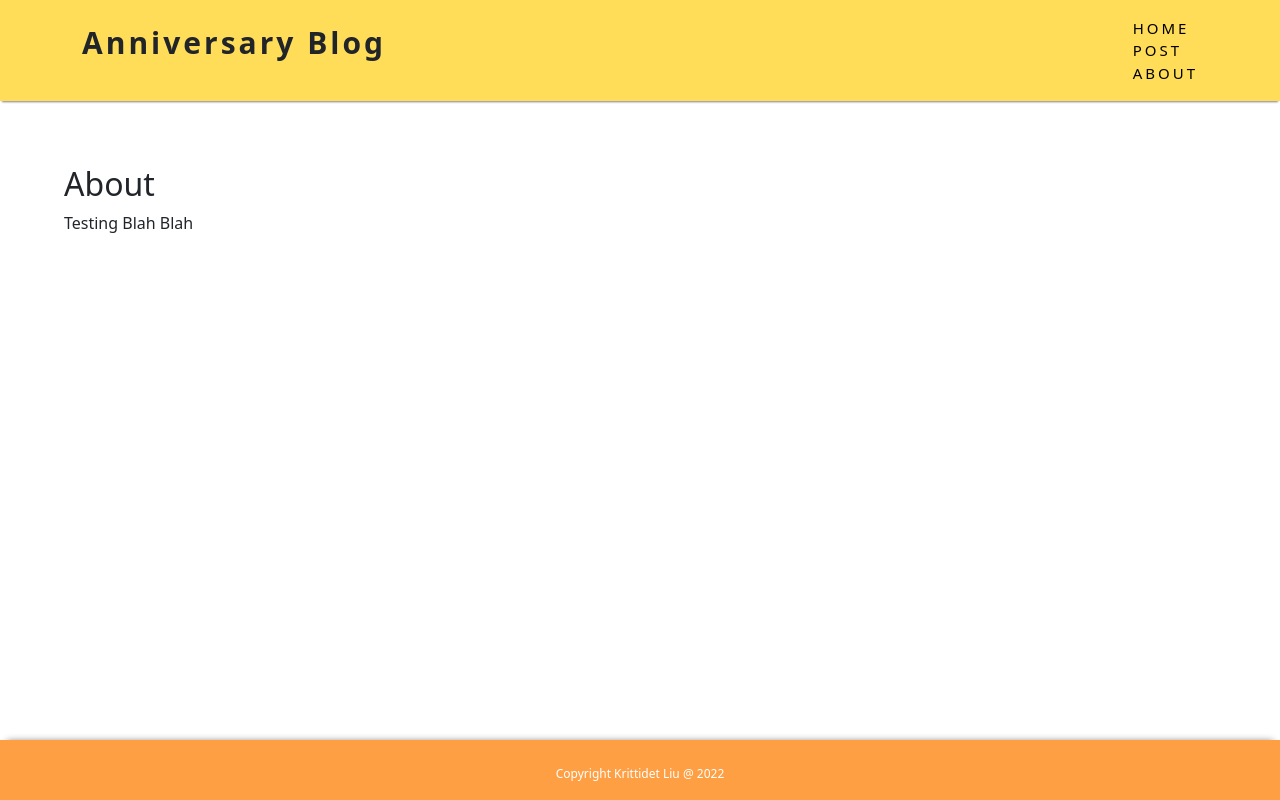
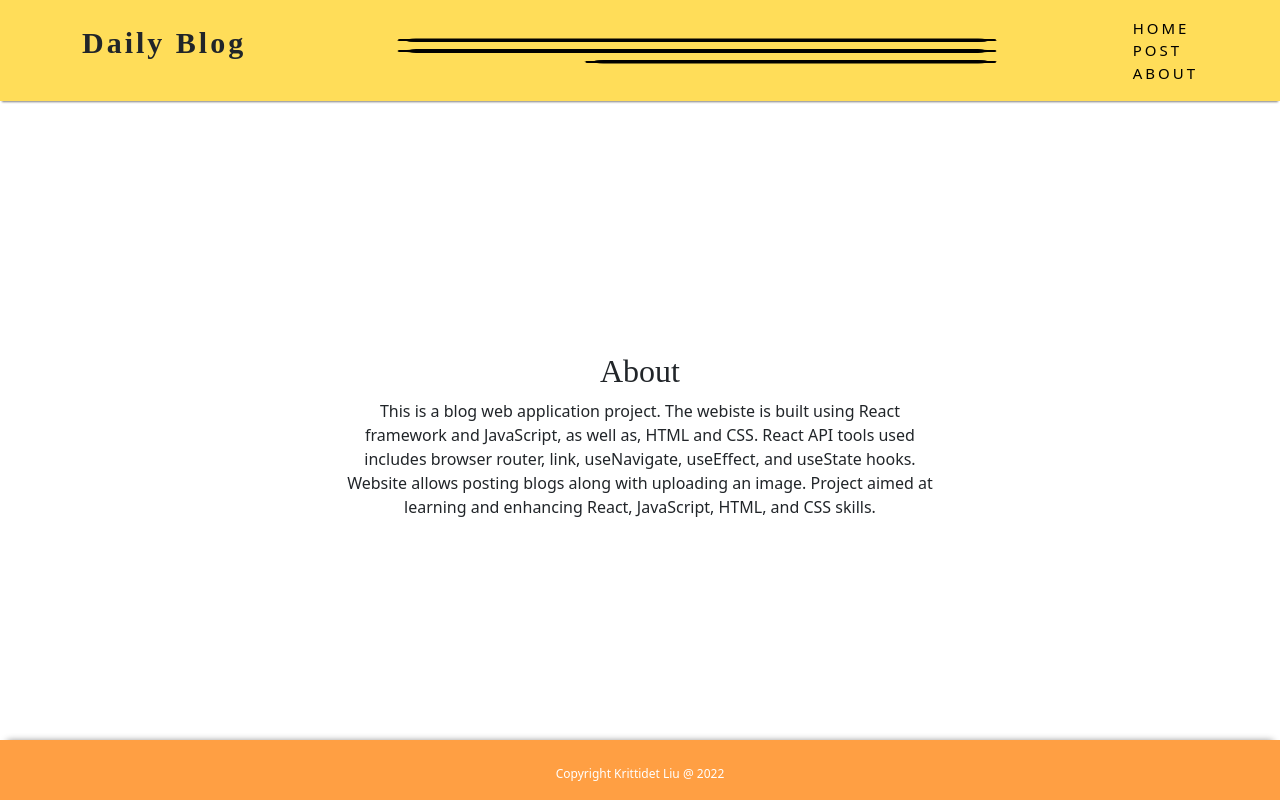
Before and after one commit to Chien09/Blog-React, a React (Create React App) app: page /about in a window 1280 px wide. Built offline with nearby package versions, Linux system fonts and the light colour scheme; a web font is replaced by a local one.

Commit message:
Project Updates
-About page text
-Update on CSS styles
-Image render in Home page after upload

```diff
--- a/public/styles.css
+++ b/public/styles.css
@@ -1,5 +1,9 @@
 html {
     font-family: "Montserrat", sans-serif;
+}
+
+.cursive-font{
+    font-family: 'Oooh Baby', cursive;
 }
 
 a{
@@ -27,6 +31,11 @@ a{
     color: #ee5253 !important;
 }
 
+.nav-linesimage{
+    width: 600px;
+    height: 50px;
+}
+
 .footer {
 	position: fixed;
 	text-align: center;
@@ -43,9 +52,19 @@ a{
     color: #fff;
 }
 
-.content-container {
-    margin: 5%;
+.content-container{
+    margin: 4%;
     padding-bottom: 15px;
+}
+
+.about-container{
+    text-align: center;
+
+    /*Centering the about <div> */
+    position: fixed;
+    top: 50%;
+    left: 46%;
+    transform: translate(-50%, -50%);
 }
 
 .item{
@@ -54,12 +73,33 @@ a{
 }
 
 .post-container{
-    border-style: solid;
-    border-color: black;
+    overflow-wrap: break-word; /* prevents text to overflow div or box */
+    position: relative;
+    margin-left: auto;
+    margin-right: auto;
+    margin-bottom: 3%;
+    border: 1px solid;
+    padding: 10px;
+    box-shadow: 5px 8px;
+    width: 60%;
     border-radius: 2%;
 }
 
+.delete-button{
+    position: absolute; /* To position at the bottom right corner the Parent Div must have "position: relative" */
+    right:    10px;
+    bottom:   10px;
+}
+
 .image-preview{
-    max-width: 250px;
-    max-height: 250px;
+    border-radius: 5%;
+    max-width: 235px;
+    max-height: 235px;
 }
+
+.post-date{
+    position: absolute; /* To position at the top right corner the Parent Div must have "position: relative" */
+    right:    10px;
+    top:   10px;
+    font-size: smaller;
+}
--- a/src/components/About.jsx
+++ b/src/components/About.jsx
@@ -1,9 +1,9 @@
 
 function About(){
     return(
-        <div className="content-container">
-            <h2>About</h2>
-            <p>Testing Blah Blah</p>
+        <div className="content-container about-container">
+            <h2 className="cursive-font">About</h2>
+            <p>This is a blog web application project. The webiste is built using React framework and JavaScript, as well as, HTML and CSS. React API tools used includes browser router, link, useNavigate, useEffect, and useState hooks. Website allows posting blogs along with uploading an image. Project aimed at learning and enhancing React, JavaScript, HTML, and CSS skills.</p>
         </div>
     );
 }
--- a/src/components/Container.jsx
+++ b/src/components/Container.jsx
@@ -13,8 +13,11 @@ function Container(props){
         <div className="post-container item">
             <h4>{props.title}</h4>
             <p>{props.content}</p>
-            <img className="image-preview" src={props.imgURL} alt="Uploaded Pic"/>
-            <Button variant="contained" startIcon={<DeleteIcon />} onClick={deleteClick}>Delete</Button>
+            <p className="post-date">{props.date}</p>
+            {props.imgURL && <img className="image-preview" src={props.imgURL} alt="Uploaded Pic"/>}
+            <div className="delete-button">
+                <Button size="small" variant="outlined" startIcon={<DeleteIcon />} onClick={deleteClick}>Delete</Button>
+            </div>
         </div>
     );
 }
--- a/src/components/Header.jsx
+++ b/src/components/Header.jsx
@@ -1,4 +1,5 @@
 import {Link} from 'react-router-dom'; //similar to a tag but works with "Router"
+import lines from '../assets/lines.png'; //import image
 
 function Header(){
     return (
@@ -6,10 +7,11 @@ function Header(){
             <nav className="navbar navbar-default navCustom ">
                 <div className="container">
                     <div className="navbar-header">
-                        <p className="navbar-brand"><b>Anniversary Blog</b></p>
+                        <p className="navbar-brand cursive-font"><b>Daily Blog</b></p>
                     </div>
+                    <img className="nav-linesimage" src={lines} alt="Lines"/>
                     <ul className="nav navbar-nav">
-                        {/* Instead of using a tag <a href="/about">About</a> we use react Link*/}
+                        {/* Instead of using a tag <a href="/about">About</a> we use react Link styles appiled on <a> will be appiled on <Link>*/}
                         <li><Link to="/">HOME</Link></li>
                         <li><Link to="/postblog">POST</Link></li>
                         <li><Link to="/about">ABOUT</Link></li>
--- a/src/components/Home.jsx
+++ b/src/components/Home.jsx
@@ -9,14 +9,15 @@ function Home(props){
     const deletePostFunction = props.onDelete;
 
     return (
-        <div className="content-container">
-            <h2>Home</h2>
+        <div className="content-container home-container">
+            <center><h2 className="cursive-font">Home</h2></center>
             {postsData.map((post, index) => (
                 <Container
                     key={index}
                     id={index} //for position of the object, used for deleting the correct object
                     title={post.title}
                     content={post.content}
+                    date={post.date}
                     imgURL={post.imgURL}
                     onDelete={deletePostFunction}
                 />
--- a/src/components/Postblog.jsx
+++ b/src/components/Postblog.jsx
@@ -4,7 +4,13 @@ import Button from '@mui/material/Button'; //using material UI npm package Butto
 import AddIcon from '@mui/icons-material/Add'; //using material UI npm package Icon
 
 function Postblog(props){
-    const [post, setPost] = useState({ title: "", content: "", imgURL: ""});
+    //Getting today's date --> Month-Day-Year
+    const dateToday = new Date();
+    const months = ["January","February","March","April","May","June","July","August","September","October","November","December"];
+    const month = months[dateToday.getMonth()];
+    const stringDate = `${month} ${dateToday.getDate()}, ${dateToday.getFullYear()}`;
+
+    const [post, setPost] = useState({ title: "", content: "", date: stringDate, imgURL: ""});
     const [image, setImage] = useState([]); //saving upload image data
 
     //useNavigate for page redirects
@@ -59,7 +65,7 @@ function Postblog(props){
     return (
         <div className="content-container">
             <div>
-                <h2>Compose</h2>
+                <h2 className="cursive-font">Compose</h2>
                 <form onSubmit={submitPost}>
                     <input className="form-control item" name="title" value={post.title} placeholder="Title" onChange={handleChange} required/>
                     <textarea className="form-control item" name="content" value={post.content} placeholder="Contents" rows="5" onChange={handleChange}/>
```
Also changed, not shown: src/assets/lines.png (added).
